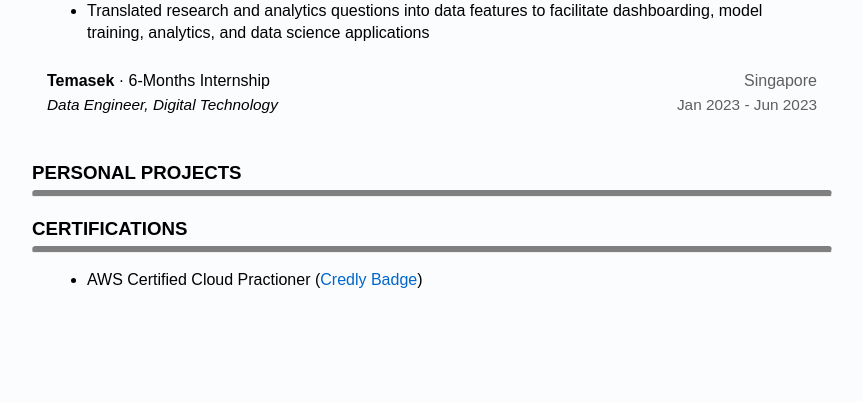
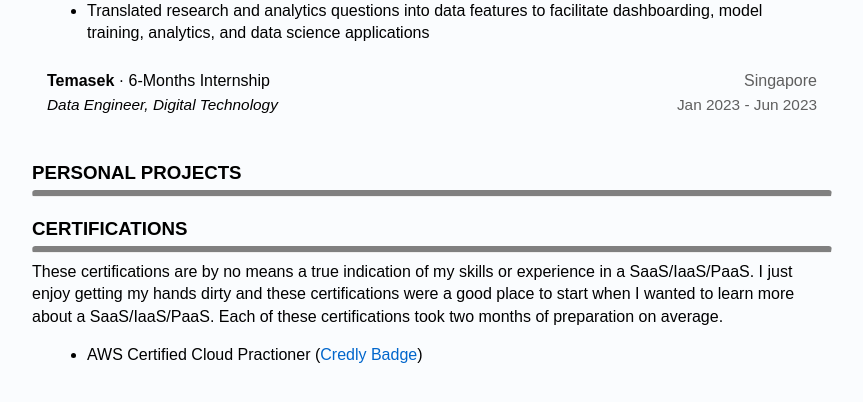
Before and after one commit to shivnarayanan/personal-website, a Flask app: page /experience in a window 1280 px wide. Shown: the part 309-711 px from the top of the page, without its empty margins (208-1071 px from the left). Run offline with Flask 2, Linux system fonts and the light colour scheme.

Commit message:
Update experience.html

```diff
--- a/templates/experience.html
+++ b/templates/experience.html
@@ -35,6 +35,8 @@
 
     <h3 class="about_left">CERTIFICATIONS</h3>
     <hr class="rounded">
+    <p class="about_left" style="margin-top: 0px;">These certifications are by no means a true indication of my skills or experience in a SaaS/IaaS/PaaS. I just enjoy getting my hands dirty
+        and these certifications were a good place to start when I wanted to learn more about a SaaS/IaaS/PaaS. Each of these certifications took two months of preparation on average. </p>
     <div class="about_left">
         <ul>
             <li>AWS Certified Cloud Practioner (<a href=https://www.credly.com/badges/ae9087a9-77bc-4e69-97bf-54a48f0294a8?source>Credly Badge</a>)</li>
@@ -43,6 +45,3 @@
 
     </div>
 {% endblock content %}
-
-
-<p class="about_left" style="color: #0066CC;"><a href=https://shiv-narayanan.medium.com>Read full article</a> > </p>
```
